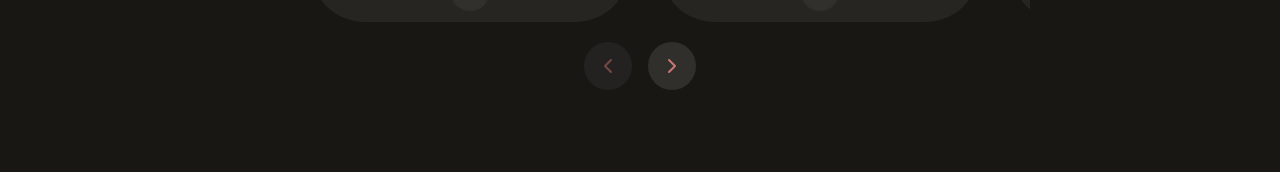
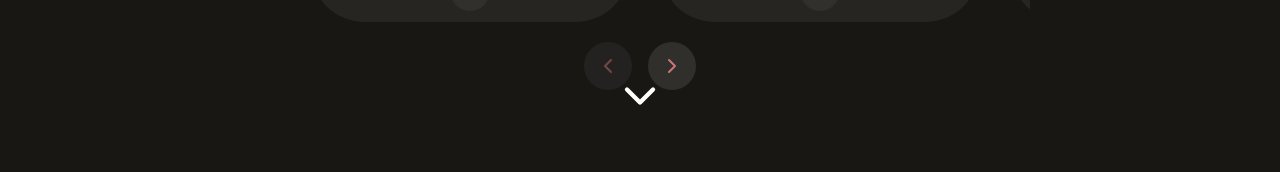
Before and after one commit to MercyKorir/my_portfolio, a Next.js app: page /my-work in a window 1280 px wide. Shown: the part 774-946 px from the top of the page. Built offline with nearby package versions, Linux system fonts and the light colour scheme.

Commit message:
feat: update to add scroll indicator to work and about me pages

```diff
--- a/src/components/about/index.tsx
+++ b/src/components/about/index.tsx
@@ -11,6 +11,7 @@ import SkillItem from "./SkillItem";
 import CertItem from "./CertItem";
 import EducationItem from "./EducationItem";
 import styles from "../../styles/AboutMe.module.css";
+import ScrollIndicator from "../common/ScrollIndicator";
 
 interface AboutMeProps {}
 
@@ -111,6 +112,7 @@ const AboutMe: React.FC<AboutMeProps> = () => {
                   ))}
                 </div>
               </div>
+              <ScrollIndicator />
             </div>
           </div>
           <div
--- /dev/null
+++ b/src/components/common/ScrollIndicator.tsx
@@ -0,0 +1,32 @@
+import React, { useEffect, useState } from "react";
+import { ChevronDown } from "lucide-react";
+import styles from "../../styles/ScrollIndicator.module.css";
+
+interface ScrollIndicatorProps {}
+
+const ScrollIndicator: React.FC<ScrollIndicatorProps> = () => {
+  const [isVisible, setIsVisible] = useState(true);
+
+  useEffect(() => {
+    const handleScroll = () => {
+      const currentScrollY = window.scrollY;
+      if (currentScrollY > 100) {
+        setIsVisible(false);
+      } else {
+        setIsVisible(true);
+      }
+    };
+
+    window.addEventListener("scroll", handleScroll, { passive: true });
+
+    return () => window.removeEventListener("scroll", handleScroll);
+  }, []);
+
+  return (
+    <div className={`${styles.ScrollIndicator} ${!isVisible && styles.hidden}`}>
+      <ChevronDown className={styles.arrow} size={52} />
+    </div>
+  );
+};
+
+export default ScrollIndicator;
--- a/src/components/work/index.tsx
+++ b/src/components/work/index.tsx
@@ -9,6 +9,7 @@ import { WorkData, ProjectData } from "@/types/types";
 import workData from "@/data/workData";
 import projectData from "@/data/projectData";
 import { ChevronLeft, ChevronRight } from "lucide-react";
+import ScrollIndicator from "../common/ScrollIndicator";
 
 interface WorkSectionProps {}
 
@@ -142,6 +143,7 @@ const WorkSection: React.FC<WorkSectionProps> = () => {
                   </div>
                 </div>
               </div>
+              <ScrollIndicator />
             </div>
           </div>
           <div
--- a/src/styles/AboutMe.module.css
+++ b/src/styles/AboutMe.module.css
@@ -24,6 +24,7 @@
   display: flex;
   flex-direction: column;
   min-height: 100vh;
+  position: relative;
 }
 
 .aboutMeHeader {
@@ -32,6 +33,7 @@
   align-self: center;
   padding: 100px 0 0 0;
   text-align: center;
+  position: relative;
 }
 
 .aboutMeHeaderContent {
--- /dev/null
+++ b/src/styles/ScrollIndicator.module.css
@@ -0,0 +1,45 @@
+.ScrollIndicator {
+  position: absolute;
+  bottom: calc(15vh);
+  left: 50%;
+  transform: translateX(-50%);
+  display: flex;
+  justify-content: center;
+  align-items: center;
+  z-index: 2000;
+  opacity: 1;
+  visibility: visible;
+  transition: opacity 0.3s ease-out, visibility 0.3s ease-out;
+}
+
+@media (min-width: 769px) {
+  .ScrollIndicator {
+    bottom: calc(6vh);
+  }
+}
+
+.ScrollIndicator.hidden {
+  opacity: 0;
+  visibility: hidden;
+}
+
+.arrow {
+  color: #fff;
+  animation: bounce 2s infinite;
+}
+
+@keyframes bounce {
+  0%,
+  20%,
+  50%,
+  80%,
+  100% {
+    transform: translateY(0);
+  }
+  40% {
+    transform: translateY(6px);
+  }
+  60% {
+    transform: translateY(3px);
+  }
+}
--- a/src/styles/Work.module.css
+++ b/src/styles/Work.module.css
@@ -17,6 +17,7 @@
   background-size: cover;
   background-position: center;
   background-repeat: no-repeat;
+  position: relative;
 }
 
 .introContent {
@@ -24,6 +25,7 @@
   display: flex;
   flex-direction: column;
   min-height: 100vh;
+  position: relative;
 }
 
 .introHeader {
```
